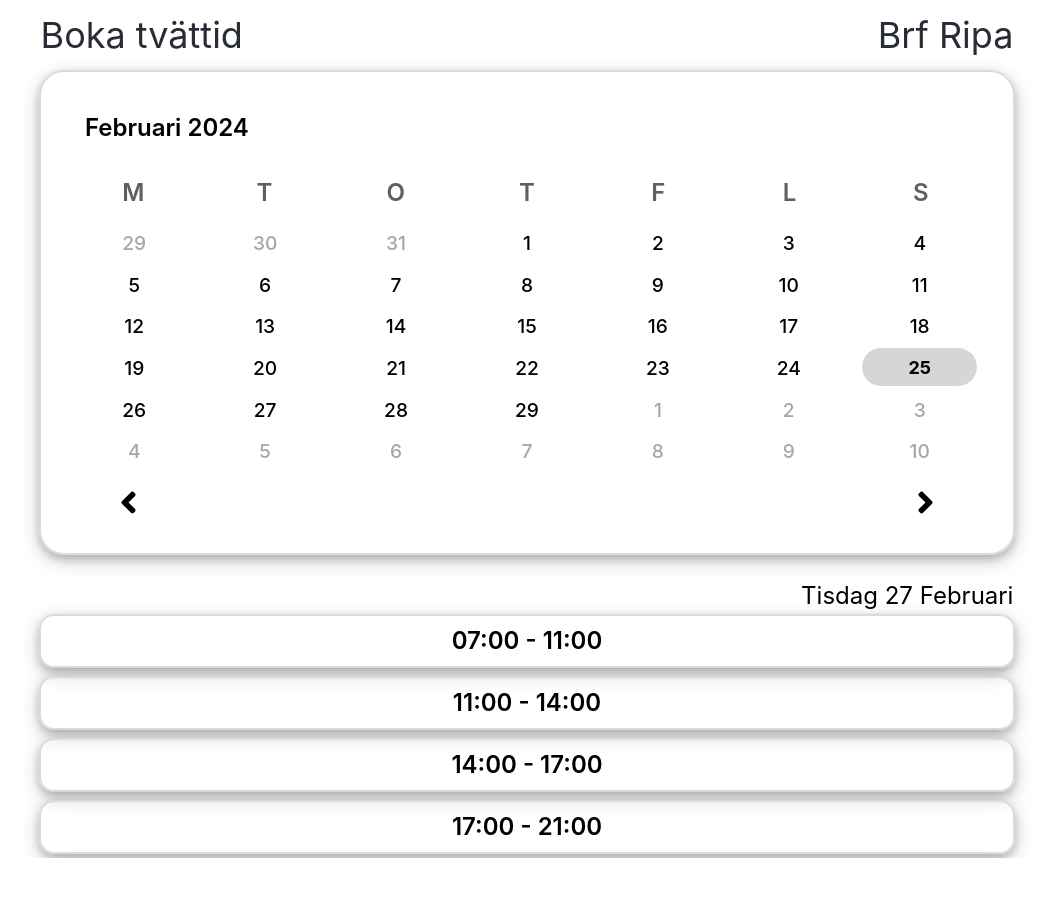
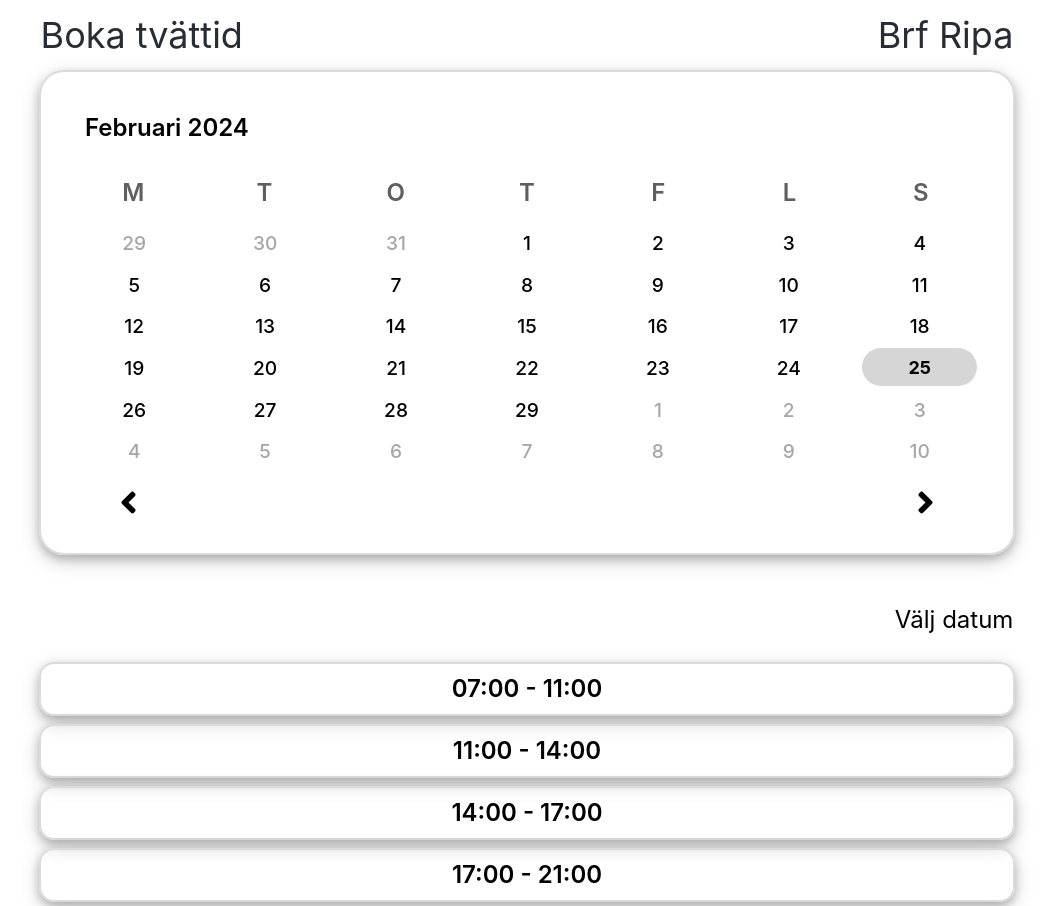
Before and after one commit to gustavAlbrekts0n/bokningsapp, a React (Create React App) app: page / in a window 1280 px wide. Shown: the whole page, without its empty margins (113-1166 px from the left). Before the commit the page ends 858 px from the top, so only its background shows below. Built offline with nearby package versions, Linux system fonts and the light colour scheme.

Commit message:
Add stateful date element of the time picker

```diff
--- a/src/App.js
+++ b/src/App.js
@@ -1,8 +1,15 @@
+import React, { useState } from 'react';
 import './App.css';
 import Calendar from './calendar';
 import TimePicker from './time-picker';
 
 function App() {
+  const [selectedDate, setSelectedDate] = useState(null);
+
+  const handleDateChange = (date) => {
+    setSelectedDate(date);
+  };
+
   return (
     <div className="app">
       <div className="app-header">
@@ -13,8 +20,8 @@ function App() {
           Brf Ripa
         </h2>
       </div>
-      <Calendar />
-      <TimePicker />
+      <Calendar onDateChange={handleDateChange} />
+      <TimePicker selectedDate={selectedDate} />
     </div>
   );
 }
--- a/src/calendar-days.js
+++ b/src/calendar-days.js
@@ -18,6 +18,7 @@ function CalendarDays(props) {
             date: (new Date(firstDayOfMonth)),
             month: firstDayOfMonth.getMonth(),
             number: firstDayOfMonth.getDate(),
+            weekday: firstDayOfMonth.getDay(),
             selected: (firstDayOfMonth.toDateString() === props.day.toDateString()),
             year: firstDayOfMonth.getFullYear(),
             isToday: ((firstDayOfMonth.getDate() === props.today.getDate()) && (firstDayOfMonth.getMonth() === props.today.getMonth()) && (firstDayOfMonth.getFullYear() === props.today.getFullYear()))
--- a/src/calendar.js
+++ b/src/calendar.js
@@ -18,6 +18,7 @@ export default class Calendar extends Component {
 
     changeCurrentDay = (day) => {
         this.setState({ currentDay: new Date(day.year, day.month, day.number) });
+        this.props.onDateChange(day);
     }
 
     render() {
--- a/src/time-picker.js
+++ b/src/time-picker.js
@@ -11,13 +11,18 @@ export default class TimePicker extends Component {
             "14:00 - 17:00",
             "17:00 - 21:00"
         ];
+
+        this.weekdays = ["Söndag", "Måndag", "Tisdag", "Onsdag", "Torsdag", "Fredag", "Lördag"];
+        this.months = ["Januari", "Februari", "Mars", "April", "Maj", "Juni", "Juli", "Augusti", "September", "Oktober", "November", "December"];
     }
 
     render() {
+        const date = this.props.selectedDate ? this.weekdays[this.props.selectedDate.weekday] + " " + this.props.selectedDate.number + " " + this.months[this.props.selectedDate.month] : "";
+
         return (
             <div className="time-picker">
                 <div className="selected-date">
-                    Tisdag 27 Februari
+                    <p>{this.props.selectedDate ? date : "Välj datum"}</p>
                 </div>
                 <div className="time-list">
                     {
```
